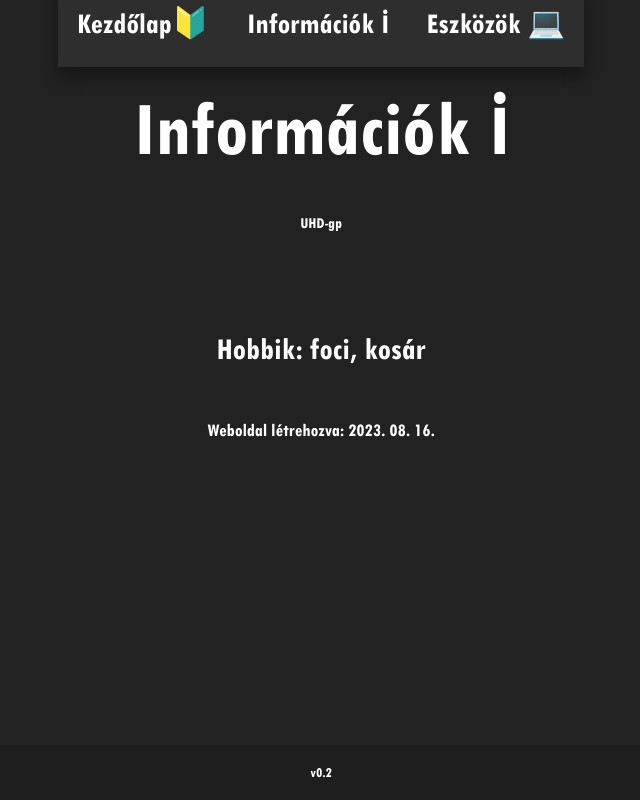
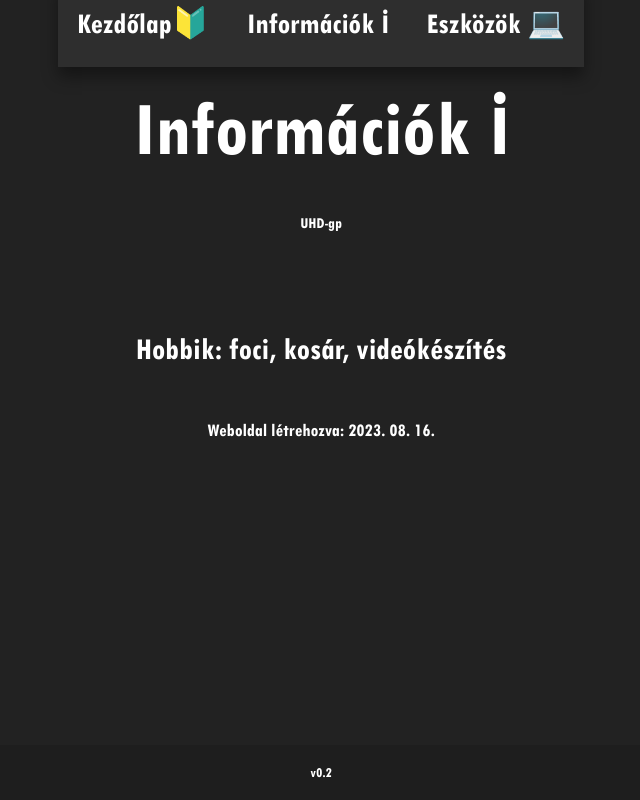
Before and after one commit to viteliofficial/GPWeb.hu, a plain HTML site: page INFO/index.html in a window 1280 px wide. Shown: the whole page, without its empty margins (319-959 px from the left). Drawn offline with Linux system fonts and the light colour scheme.

Commit message:
Update index.html

```diff
--- a/INFO/index.html
+++ b/INFO/index.html
@@ -18,7 +18,8 @@
     <p class="center">UHD-gp</p>
     <br>
     <br>
-    <h1 class="center">Hobbik: foci, kosár</h1>
+    <div class="hobby">
+    <h1 class="center">Hobbik: foci, kosár, videókészítés</h1></div>
     <h3 class="center">Weboldal létrehozva: 2023. 08. 16. </h3>
     <footer>
         v0.2
```
